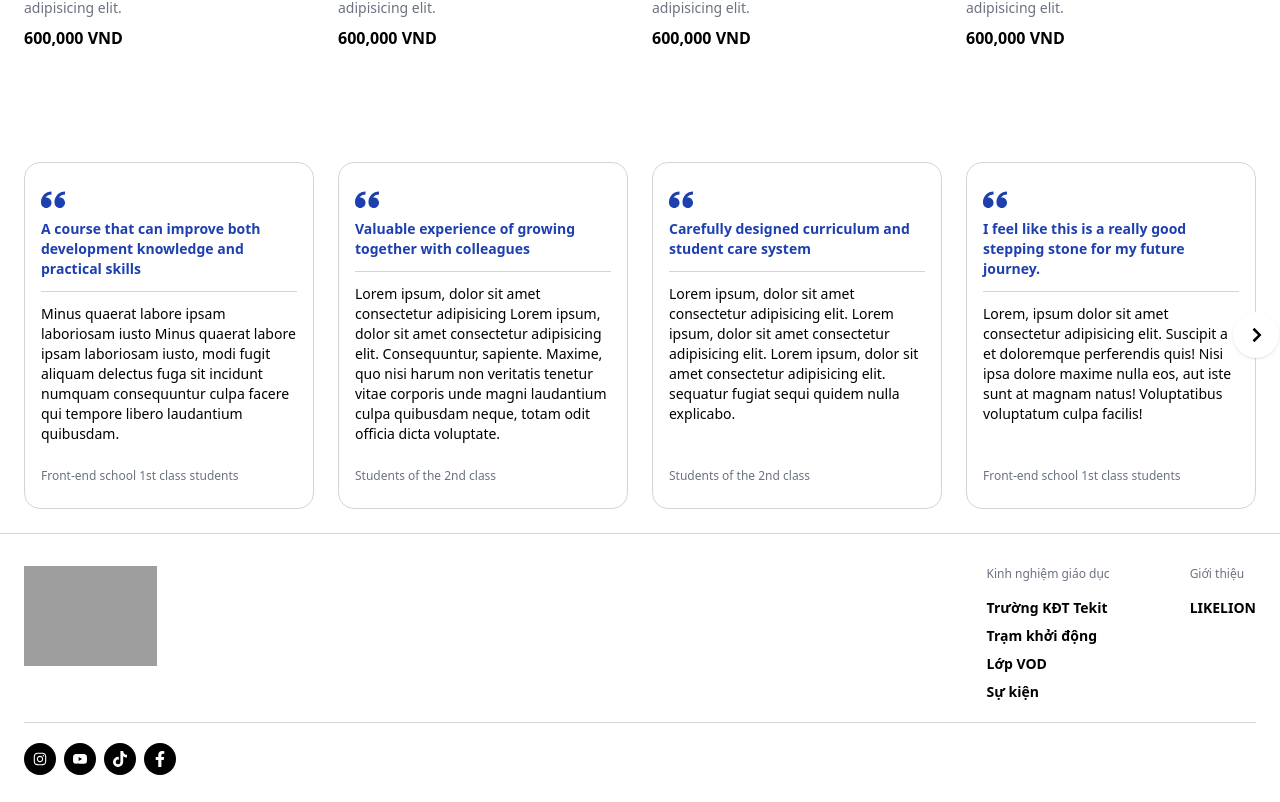
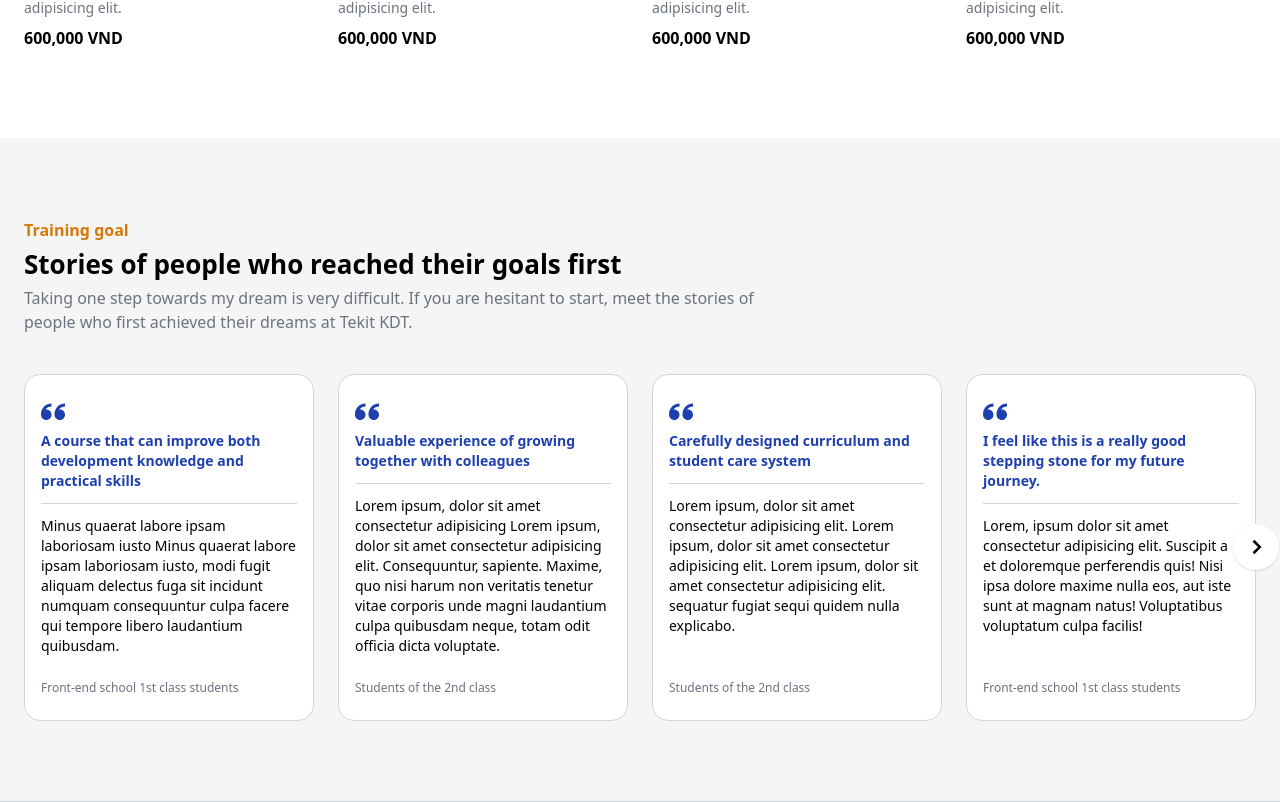
Before and after one commit to likelionbootcamp3/online-platform-vite, a React (Vite) app: page /classes in a window 1280 px wide. Shown: the part 1758-2560 px from the top of the page. Built offline with nearby package versions, Linux system fonts and the light colour scheme; grey boxes are pictures that could not be loaded.

Commit message:
update reviews heading

```diff
--- a/src/components/common/HeadingBox/index.jsx
+++ b/src/components/common/HeadingBox/index.jsx
@@ -1,6 +1,6 @@
 const HeadingBox = ({ subheading, heading, description }) => {
   return (
-    <div className="mb-6 lg:mb-10">
+    <div className="mb-6 max-w-[90%] md:max-w-[65%] lg:mb-10 lg:max-w-[60%]">
       <h2 className="text-sm font-semibold text-amber-600 lg:text-base">
         {subheading}
       </h2>
--- a/src/views/classes/Reviews.jsx
+++ b/src/views/classes/Reviews.jsx
@@ -5,6 +5,7 @@ import { Navigation } from "swiper";
 import { breakpoints } from "../../constants";
 import { useState } from "react";
 import { BiChevronLeft, BiChevronRight } from "react-icons/bi";
+import HeadingBox from "../../components/common/HeadingBox";
 
 const reviewData = [
   {
@@ -91,13 +92,11 @@ const ReviewCard = ({ title, description, author }) => {
   );
 };
 
-const Reviews = () => {
+const ReviewsSwiper = () => {
   const [prevEl, setPrevEl] = useState(null);
   const [nextEl, setNextEl] = useState(null);
   return (
-    <section>
-      <Container>
-        <div className="relative py-6">
+    <ul className="relative">
       {/* Reviews Swiper */}
       <Swiper
         slidesPerView={"auto"}
@@ -138,6 +137,24 @@ const Reviews = () => {
           </div>
         </div>
       </div>
+    </ul>
+  );
+};
+
+const Reviews = () => {
+  return (
+    <section className="bg-[#f5f5f5]">
+      <Container>
+        <div className="py-20">
+          {/* Heading */}
+          <HeadingBox
+            subheading={"Training goal"}
+            heading={"Stories of people who reached their goals first"}
+            description={
+              "Taking one step towards my dream is very difficult. If you are hesitant to start, meet the stories of people who first achieved their dreams at Tekit KDT."
+            }
+          />
+          <ReviewsSwiper />
         </div>
       </Container>
     </section>
```
Lines whose indentation alone changed are shown as unchanged.
